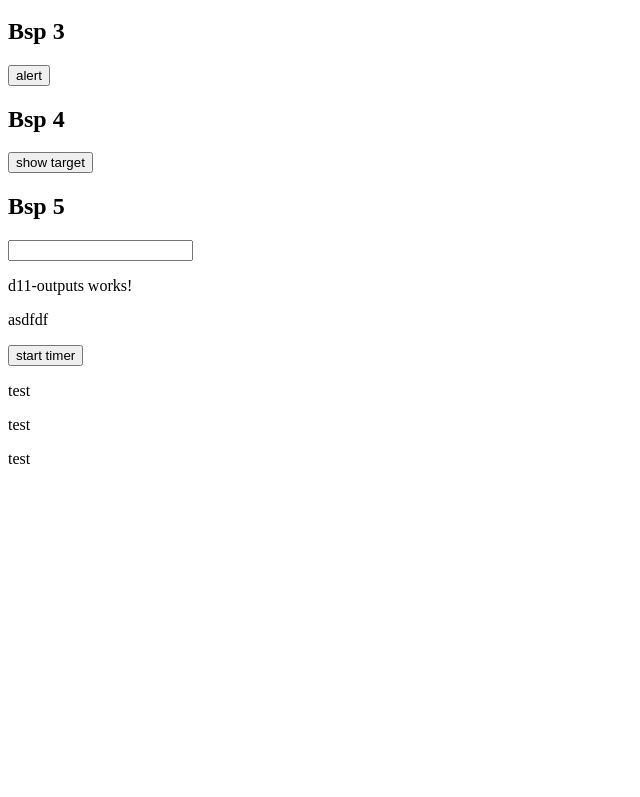
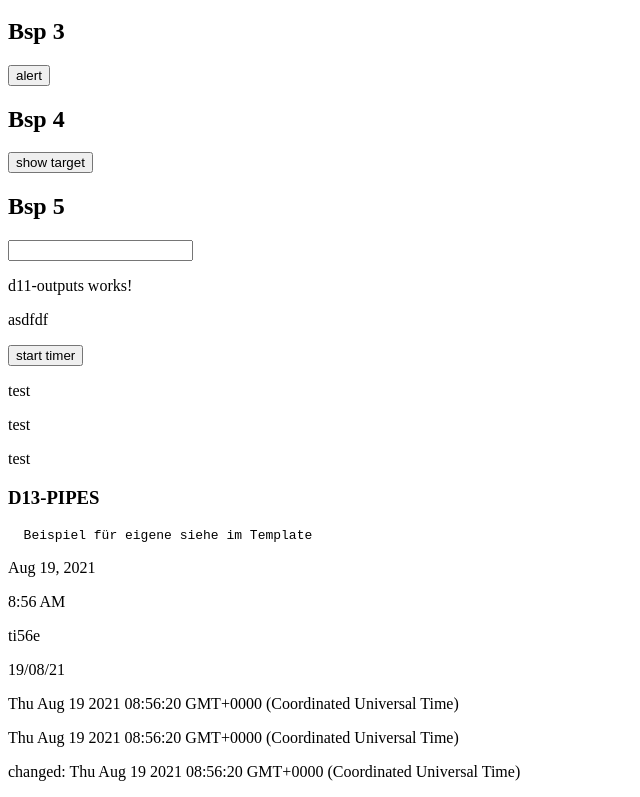
Before and after one commit to ppedvAG/2021-08-19-angular, an Angular app in the folder TRAINER/ng12-app/: page /demos in a window 1280 px wide. Shown: the part 1328-2125 px from the top of the page, without its empty margins (0-640 px from the left). Before the commit the page ends 1812 px from the top, so only its background shows below. Built offline with nearby package versions, Linux system fonts and the light colour scheme.

Commit message:
m013 demo pipes

```diff
--- /dev/null
+++ b/TRAINER/ng12-app/src/app/demos-mdl/d13-pipes/d13-my-pipe.pipe.ts
@@ -0,0 +1,14 @@
+import { Pipe, PipeTransform } from '@angular/core';
+
+@Pipe({
+  name: 'd13MyPipe'
+})
+export class D13MyPipePipe implements PipeTransform {
+
+  // ... ist spread Operator
+  transform(value: unknown, ...args: unknown[]): string {
+    console.log('args :>> ', args);
+    return `changed: ${value}`;
+  }
+
+}
--- /dev/null
+++ b/TRAINER/ng12-app/src/app/demos-mdl/d13-pipes/d13-pipes.component.html
@@ -0,0 +1,11 @@
+<h3>D13-PIPES</h3>
+<pre>
+  Beispiel für eigene siehe im Template
+</pre>
+<p>{{datum | date}}</p>
+<p>{{datum | date:'shortTime' }}</p>
+<p>{{datum | date:'time'}}</p>
+<p>{{datum | date:'dd/MM/yy'}}</p>
+<p>{{datum}}</p>
+<p>{{datum}}</p>
+<p>{{datum | d13MyPipe:'argumente' }}</p>
--- /dev/null
+++ b/TRAINER/ng12-app/src/app/demos-mdl/d13-pipes/d13-pipes.component.ts
@@ -0,0 +1,16 @@
+import { Component, OnInit } from '@angular/core';
+
+@Component({
+  selector: 'app-d13-pipes',
+  templateUrl: './d13-pipes.component.html',
+  styleUrls: ['./d13-pipes.component.css']
+})
+export class D13PipesComponent implements OnInit {
+  datum: Date = new Date();
+
+  constructor() { }
+
+  ngOnInit(): void {
+  }
+
+}
--- a/TRAINER/ng12-app/src/app/demos-mdl/demos.module.ts
+++ b/TRAINER/ng12-app/src/app/demos-mdl/demos.module.ts
@@ -8,6 +8,8 @@ import { D07StructDirComponent } from './d07-struct-dir/d07-struct-dir.component
 import { D08AttrDirComponent } from './d08-attr-dir/d08-attr-dir.component';
 import { D09EventsComponent } from './d09-events/d09-events.component';
 import { D11OutputsComponent, D11OutputsComponentChild } from './d11-outputs/d11-outputs.component';
+import { D13PipesComponent } from './d13-pipes/d13-pipes.component';
+import { D13MyPipePipe } from './d13-pipes/d13-my-pipe.pipe';
 
 @NgModule({
   declarations: [
@@ -18,7 +20,9 @@ import { D11OutputsComponent, D11OutputsComponentChild } from './d11-outputs/d11
     D08AttrDirComponent,
     D09EventsComponent,
     D11OutputsComponent,
-    D11OutputsComponentChild
+    D11OutputsComponentChild,
+    D13PipesComponent,
+    D13MyPipePipe
   ],
   imports: [
     CommonModule,
--- a/TRAINER/ng12-app/src/app/demos-mdl/overview-demos/overview-demos.component.html
+++ b/TRAINER/ng12-app/src/app/demos-mdl/overview-demos/overview-demos.component.html
@@ -11,3 +11,5 @@
 <app-d09-events></app-d09-events>
 
 <app-d11-outputs></app-d11-outputs>
+
+<app-d13-pipes></app-d13-pipes>
```
Also changed, not shown: TRAINER/ng12-app/src/app/demos-mdl/d13-pipes/d13-pipes.component.css (added), 1 other file (tests, documents, lock files or other folders).
